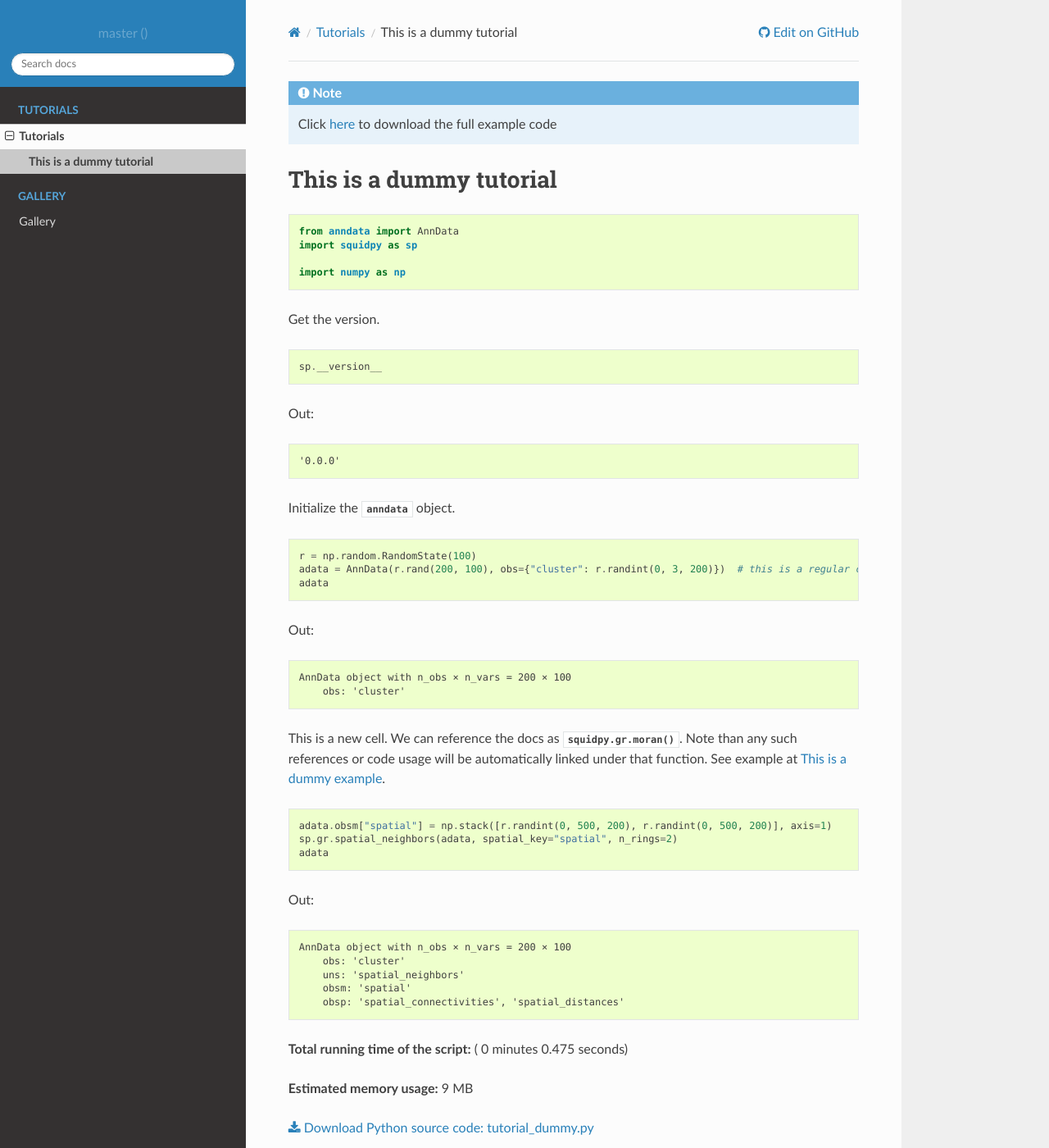
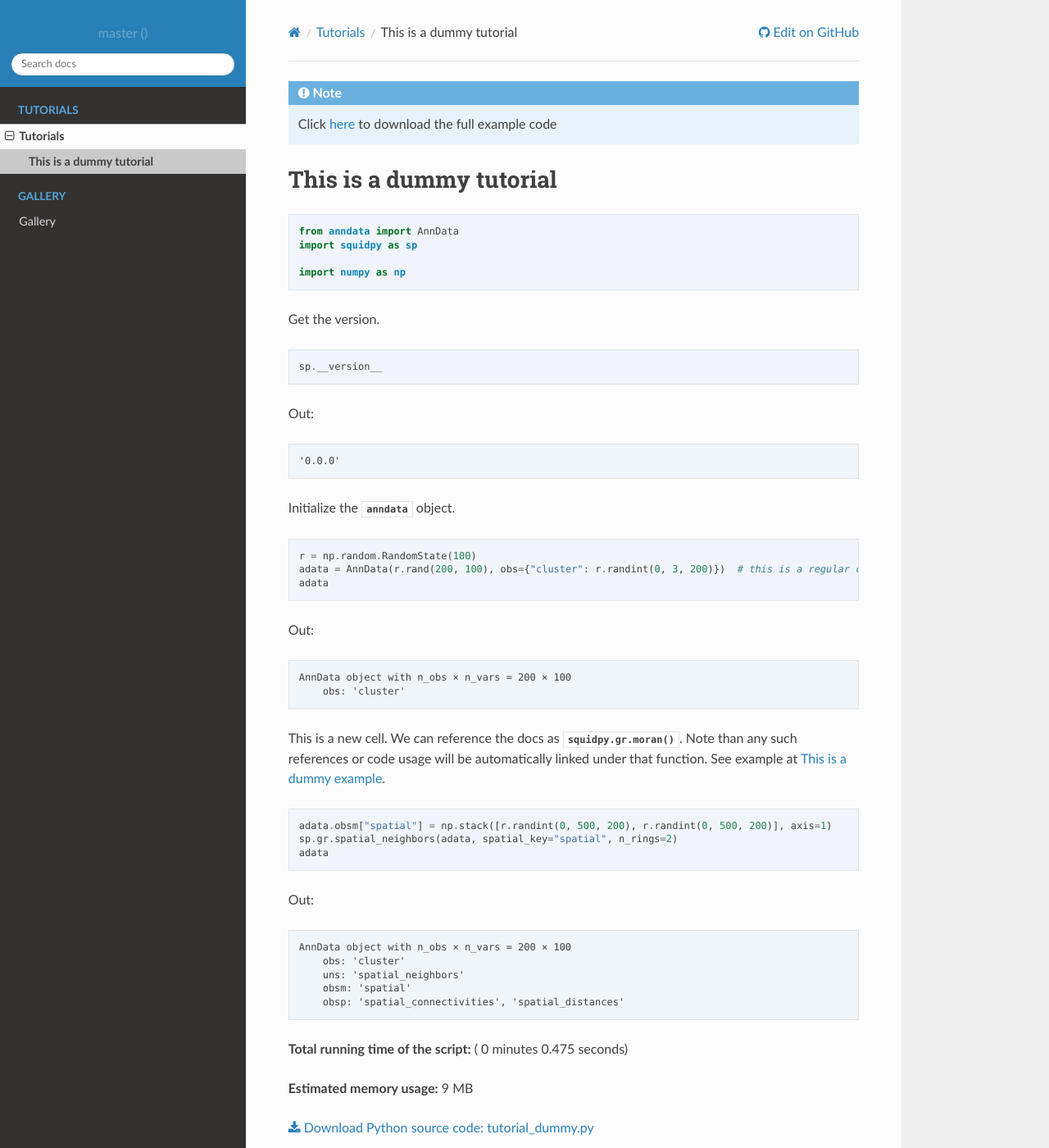
Before and after one commit to scverse/squidpy_notebooks, a Sphinx documentation site: the page built from docs/source/auto_tutorials/tutorial_dummy.rst, in a window 1280 px wide and 1400 px high. Shown: the whole window at 82% size. Built offline with Sphinx 7.4.7 and the Read the Docs theme 2.0.0, drawn with Linux system fonts in a browser that asks for light colours; the version number could not be read and is left out; some of the changed text lies outside the part shown.

Commit message:
Fix CSS style + plot reset

```diff
--- /dev/null
+++ b/docs/source/_static/css/custom.css
@@ -0,0 +1,11 @@
+.highlight {
+    background: #f1f5fb!important;
+}
+
+.sphx-glr-script-out .highlight pre {
+    background-color: #f1f5fbcf!important;
+}
+
+div.output_subarea.output_html.rendered_html.output_result{
+    overflow: auto;
+}
--- a/docs/source/conf.py
+++ b/docs/source/conf.py
@@ -16,6 +16,7 @@
 # documentation root, use os.path.abspath to make it absolute, like shown here.
 #
 import squidpy
+from sphinx.application import Sphinx
 from sphinx_gallery.sorting import ExplicitOrder, _SortKey
 
 sys.path.insert(0, os.path.abspath("_ext"))
@@ -91,12 +92,9 @@
     plt.rcdefaults()
     mpl.rcParams["savefig.bbox"] = "tight"
     mpl.rcParams["savefig.transparent"] = True
-
-
-def reset_scanpy(_gallery_conf, _fname):
-    import scanpy as sc
-
-    sc.set_figure_params(facecolor="white", figsize=(8, 8))
+    mpl.rcParams["figure.figsize"] = (12, 8)
+    mpl.rcParams["figure.dpi"] = 90
+    mpl.rcParams["figure.autolayout"] = True
 
 
 example_dir = Path(__file__).parent.parent.parent / "examples"
@@ -133,7 +131,6 @@
     "reset_modules": (
         "seaborn",
         reset_matplotlib,
-        reset_scanpy,
     ),
     "filename_pattern": f"{os.path.sep}(plot_|compute_|tutorial_)",
     "examples_dirs": [example_dir, tutorial_dir],
@@ -182,3 +179,7 @@
 
 github_repo = "squidpy"
 github_repo_nb = "squidpy_notebooks"
+
+
+def setup(app: Sphinx) -> None:
+    app.add_css_file("css/custom.css")
```
Also changed, not shown: 1 other file.
